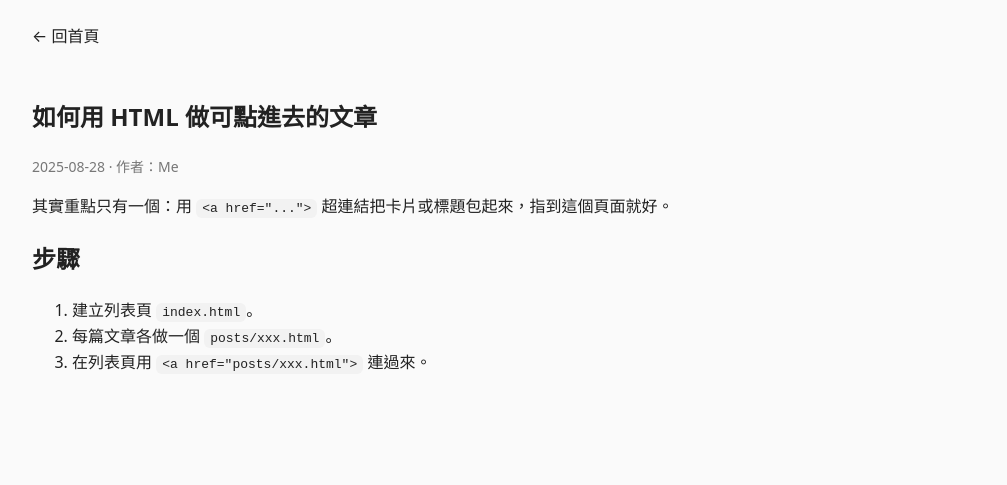
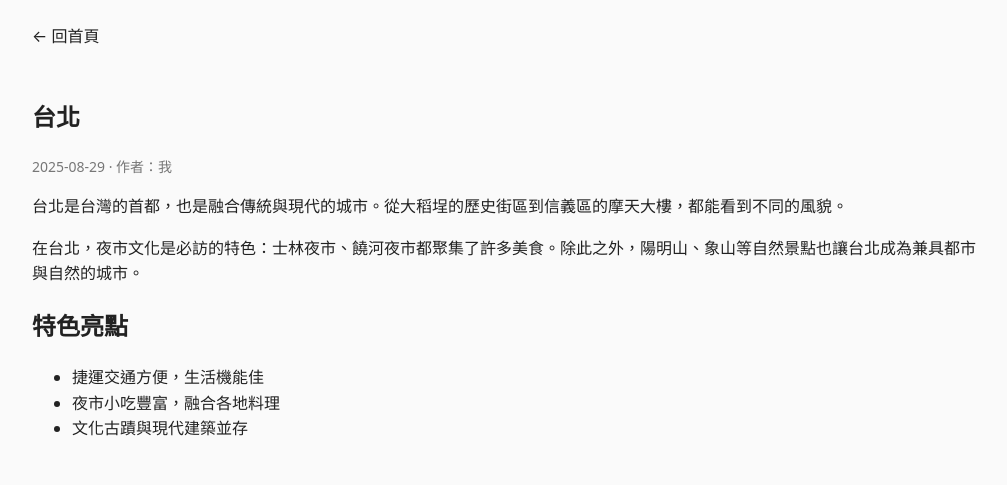
Before and after one commit to Lillian497/my-site, a plain HTML site: page post/post-1.html in a window 1280 px wide. Shown: the whole page, without its empty margins (134-1141 px from the left). Drawn offline with Linux system fonts and the light colour scheme.

Commit message:
Update post-1.html

```diff
--- a/post/post-1.html
+++ b/post/post-1.html
@@ -3,7 +3,7 @@
 <head>
   <meta charset="utf-8" />
   <meta name="viewport" content="width=device-width,initial-scale=1" />
-  <title>如何用 HTML 做可點進去的文章</title>
+  <title>台北</title>
   <link rel="stylesheet" href="../style.css" />
 </head>
 <body>
@@ -12,16 +12,19 @@
   </nav>
 
   <article class="container article">
-    <h1>如何用 HTML 做可點進去的文章</h1>
-    <p class="meta">2025-08-28 · 作者：Me</p>
+    <h1>台北</h1>
+    <p class="meta">2025-08-29 · 作者：我</p>
 
-    <p>其實重點只有一個：用 <code>&lt;a href="..."&gt;</code> 超連結把卡片或標題包起來，指到這個頁面就好。</p>
-    <h2>步驟</h2>
-    <ol>
-      <li>建立列表頁 <code>index.html</code>。</li>
-      <li>每篇文章各做一個 <code>posts/xxx.html</code>。</li>
-      <li>在列表頁用 <code>&lt;a href="posts/xxx.html"&gt;</code> 連過來。</li>
-    </ol>
+    <p>台北是台灣的首都，也是融合傳統與現代的城市。從大稻埕的歷史街區到信義區的摩天大樓，都能看到不同的風貌。</p>
+
+    <p>在台北，夜市文化是必訪的特色：士林夜市、饒河夜市都聚集了許多美食。除此之外，陽明山、象山等自然景點也讓台北成為兼具都市與自然的城市。</p>
+
+    <h2>特色亮點</h2>
+    <ul>
+      <li>捷運交通方便，生活機能佳</li>
+      <li>夜市小吃豐富，融合各地料理</li>
+      <li>文化古蹟與現代建築並存</li>
+    </ul>
   </article>
 </body>
 </html>
```
